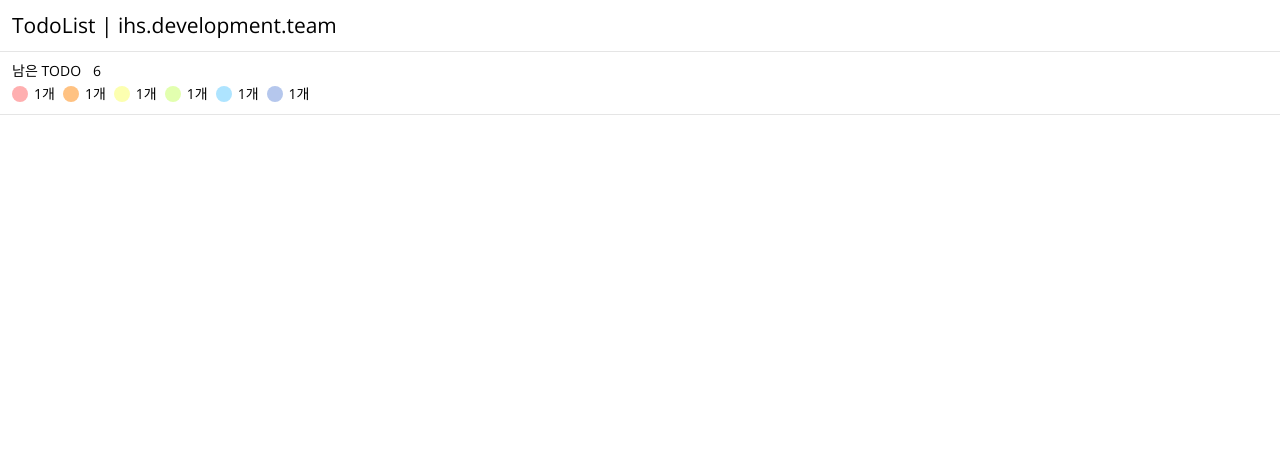
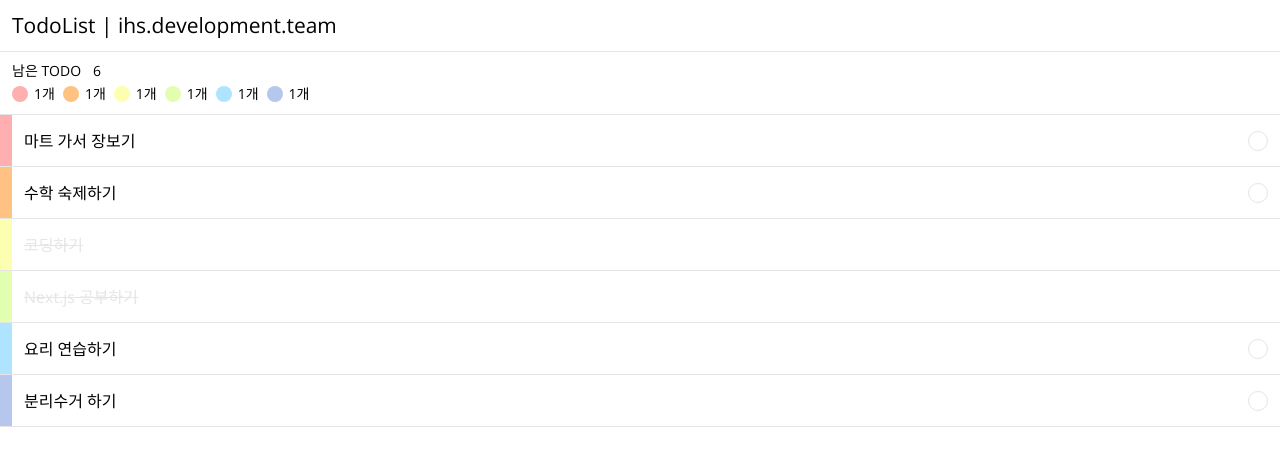
Before and after one commit to SmileRush/edu-frontend-todo, a Next.js app: page / in a window 1280 px wide. Shown: the top 466 px of the page. Built offline with nearby package versions, Linux system fonts and the light colour scheme.

Commit message:
#7 make Todo Items

```diff
--- a/components/TodoList/index.tsx
+++ b/components/TodoList/index.tsx
@@ -11,6 +11,7 @@ const Container = styled.div`
     margin-left: 12px;
   }
 
+  // # Todo Header
   .todo-list-header {
     padding: 12px;
     position: relative;
@@ -63,6 +64,55 @@ const Container = styled.div`
   .bg-yellow {
     background-color: ${palette.yellow};
   }
+
+  // # Todo Body
+  .todo-list {
+    .todo-item {
+      display: flex;
+      justify-content: space-between;
+      align-items: center;
+      width: 100%;
+      height: 52px;
+      border-bottom: 1px solid ${palette.gray};
+
+      .todo-left-side {
+        width: 100%;
+        height: 100%;
+        display: flex;
+        align-items: center;
+
+        .todo-color-block {
+          width: 12px;
+          height: 100%;
+        }
+
+        .checked-todo-text {
+          color: ${palette.gray};
+          text-decoration: line-through;
+        }
+
+        .todo-text {
+          margin-left: 12px;
+          font-size: 16px;
+        }
+      }
+
+      // # todo.checked가 false일 때 보일 Style
+      .todo-right-side {
+        display: flex;
+        margin-right: 12px;
+
+        .todo-button {
+          width: 20px;
+          height: 20px;
+          border-radius: 50%;
+          border: 1px solid ${palette.gray};
+          background-color: transparent;
+          outline: none;
+        }
+      }
+    }
+  }
 `
 
 export interface IProps {
@@ -73,6 +123,7 @@ const TodoList: React.FC<IProps> = ({ todos }) => {
   const todoColorNums = countTodoNumberByColors2({ todos })
   return (
     <Container>
+      {/* Todo Header */}
       <div className='todo-list-header'>
         <p className='todo-list-last-todo'>
           남은 TODO<span>{todos.length}</span>
@@ -86,8 +137,45 @@ const TodoList: React.FC<IProps> = ({ todos }) => {
           ))}
         </div>
       </div>
+      {/* Todo Left Side */}
+      <ul className='todo-list'>
+        {todos.map((todo) => (
+          <li className='todo-item' key={todo.id}>
+            <div className='todo-left-side'>
+              <div className={`todo-color-block bg-${todo.color}`} />
+              <p className={`todo-text ${todo.checked ? 'checked-todo-text' : ''}`}>
+                {todo.text}
+              </p>
+            </div>
+            <div className='todo-right-side'>
+              {!todo.checked && (
+                <button className='todo-button' onClick={() => {}} />
+              )}
+            </div>
+          </li>
+        ))}
+      </ul>
     </Container>
   )
 }
 
 export default TodoList
+
+/*
+ * Object.keys() 를 이용하면 => 객체(=Object)의 Key 값들을 배열 형태로 얻을 수 있다.
+ * keys 배열을 map 함수를 이용하여 => 색깔과 개수의 JSX를 리턴하였다.
+ * 그리고 className에 'bg${color}' 값을 부여해서, 알맞은 색상을 포현하였다.
+*/
+
+/*
+ * Todo Left Side를 Todo Header와 동일한 방법으로 제어했다.
+ * todo.color를 template literal을 이용하여 className으로 색깔을 주었다.
+ * 그리고 todo.checked 값을 사용하여 true일 때 className을 주었고,
+ * text-decoration: line-through를 사용하여 빗금 처리를 하였다.
+*/
+
+/*
+ * Todo의 checked가 false라면 => 체크할 수 있는 동그란 버튼을 나오게 하고,
+ * Todo의 checked가 true라면  => 삭제와 체크 해제 버튼을 만들 것이다.
+ *
+*/
```
Also changed, not shown: .eslintrc.json.
